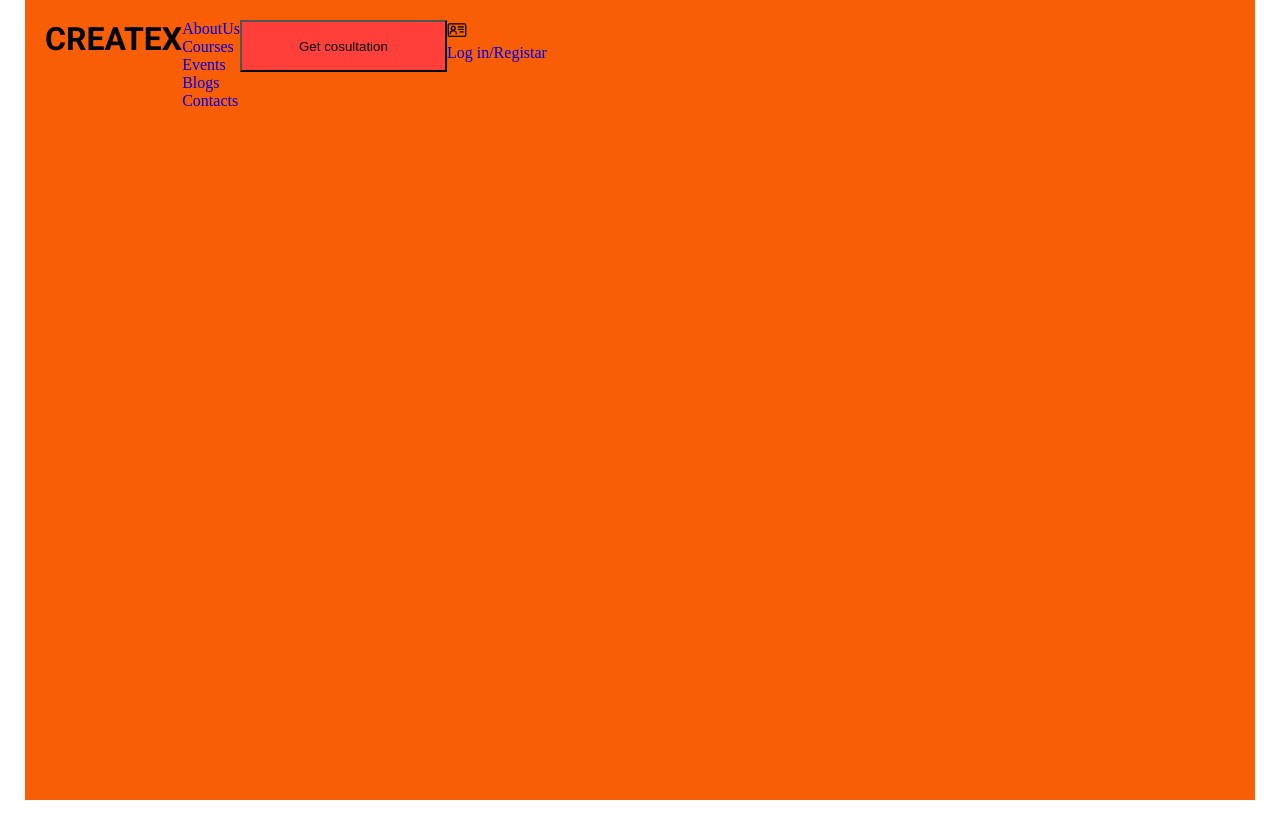
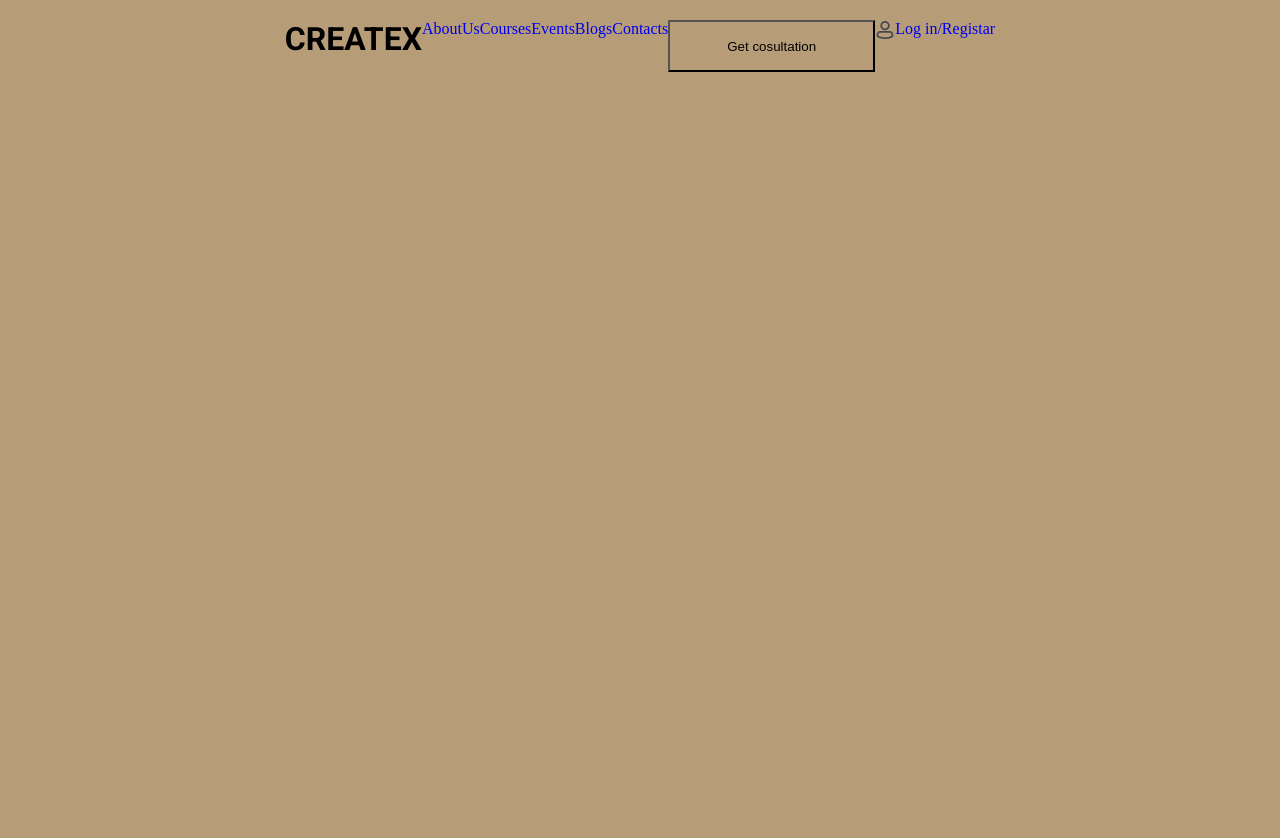
Before and after one commit to komilov2007/createx, a plain HTML site: page index.html in a window 1280 px wide. Before the commit the page ends 800 px from the top, so only its background shows below. Drawn offline with Linux system fonts and the light colour scheme.

Commit message:
changed header

```diff
--- a/index.html
+++ b/index.html
@@ -7,7 +7,8 @@
     <title>Createx</title>
   </head>
   <body>
-    <header class="container">
+    <header>
+      <div class="head-top container">
         <h1>CREATEX</h1>
         <a href="./courses.css">
           <p>AboutUs</p>
@@ -18,9 +19,10 @@
         </a>
         <button class="btn-orange">Get cosultation</button>
         <a href="./courses.css">
-        <img src="./image ind/016-id card.svg" alt="" />
+          <img src="./images/Profile.png" alt="" />
           <p>Log in/Registar</p>
         </a>
+      </div>
     </header>
     <section></section>
     <section></section>
--- a/style.css
+++ b/style.css
@@ -11,7 +11,7 @@ body {
 }
 :root {
   --orange-color: #ff3f3a;
-  --sariq-color: #f89828;
+  --sariq-color: #b79d77;
   --yashil-color: #03cea4;
   --kok-color: #5a87fc;
   --sect-color: #f75e05;
@@ -23,9 +23,10 @@ body {
   padding: 20px;
 }
 header {
-  height: 52px;
   display: flex;
-  background-color: var(--sect-color);
+  background-color: var(--sariq-color);
+  height: 1080px;
+  width: 100%;
 }
 header h1 {
   font-family: 'Roboto';
@@ -37,5 +38,12 @@ a img {
 .btn-orange {
   width: 207px;
   height: 52px;
-  background-color: var(--orange-color);
+  background-color: var(--sariq-color);
 }
+.head-top {
+  display: flex;
+}
+.head-top a {
+  display: flex;
+  /* flex-direction: column; */
+}
```
Also changed, not shown: images/016-id card.svg (renamed from image ind/016-id card.svg). Lines whose indentation alone changed are shown as unchanged.
